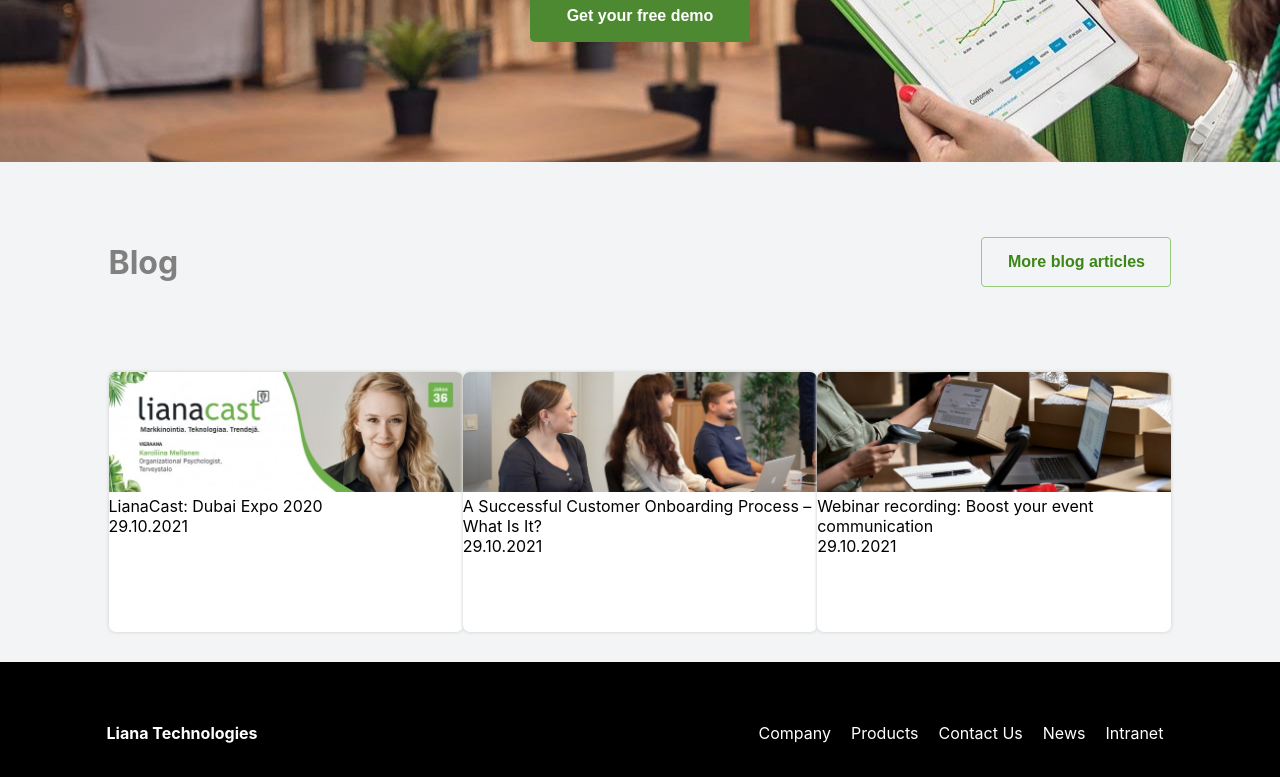
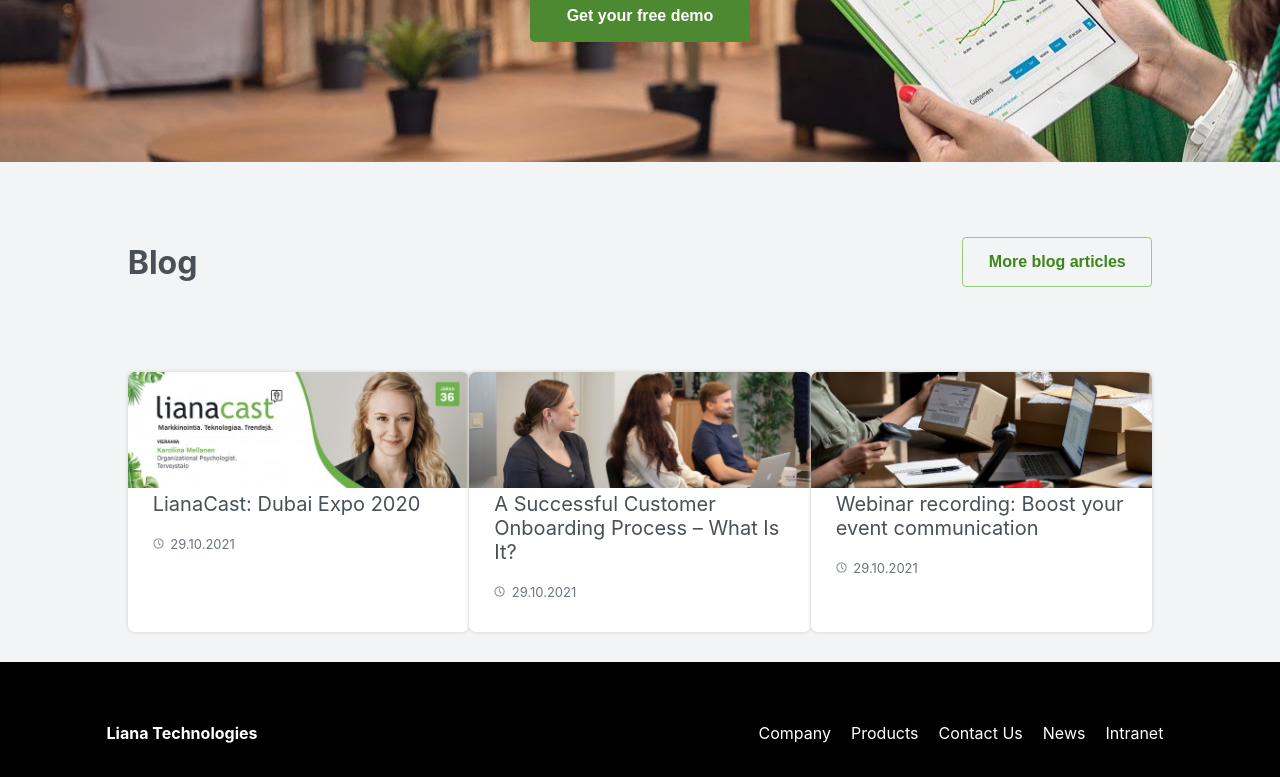
Before and after one commit to AndreasAvetisian/liana_technologies, a React (Create React App) app: page / in a window 1280 px wide. Shown: the part 464-1241 px from the top of the page. Built offline with nearby package versions, Linux system fonts and the light colour scheme.

Commit message:
Blog
Blog component was created.

```diff
--- a/src/components/Blogs.js
+++ b/src/components/Blogs.js
@@ -3,6 +3,7 @@
 import lianacast from "../pictures/blog/lianacast.jpg";
 import milloin_integroida from "../pictures/blog/milloin_integroida_kassajarjestelma.jpg";
 import onboarding from "../pictures/blog/onboarding.jpg";
+import dateIcon from "../pictures/blog/clock.png";
 
 export default function Blogs(props) {
 
@@ -20,18 +21,18 @@
         <div className={styles.blogComponentStyle}>
             <div className={styles.blogField}>
                 <div><img src={lianacast} className={styles.blogPictureSize}/></div>
-                <div>LianaCast: Dubai Expo 2020</div>
-                <div>29.10.2021</div>
+                <div className={styles.blogText}>LianaCast: Dubai Expo 2020</div>
+                <div className={styles.blogDate}><img src={dateIcon} width="11" height="11"/>&ensp;29.10.2021</div>
             </div>
             <div className={styles.blogField}>
                 <div><img src={onboarding} className={styles.blogPictureSize}/></div>
-                <div>A Successful Customer Onboarding Process – What Is It?</div>
-                <div>29.10.2021</div>
+                <div className={styles.blogText}>A Successful Customer Onboarding Process – What Is It?</div>
+                <div className={styles.blogDate}><img src={dateIcon} width="11" height="11"/>&ensp;29.10.2021</div>
             </div>
             <div className={styles.blogField}>
                 <div><img src={milloin_integroida} className={styles.blogPictureSize}/></div>
-                <div>Webinar recording: Boost your event communication</div>
-                <div>29.10.2021</div>
+                <div className={styles.blogText}>Webinar recording: Boost your event communication</div>
+                <div className={styles.blogDate}><img src={dateIcon} width="11" height="11"/>&ensp;29.10.2021</div>
             </div>
         </div>
     );
--- a/src/styles/Blogs.module.scss
+++ b/src/styles/Blogs.module.scss
@@ -22,5 +22,22 @@
             box-shadow: 0px 3px 7px 1px rgb(216, 216, 216);
             transition: margin-top 0.2s ease-in;
         }
+
+        .blogText {
+            // background-color: green;
+            padding: 0px 25px 0px 25px;
+            color: #495057;
+            font-size: 1.25rem;
+        }
+
+        .blogDate {
+            display: flex;
+            align-items: center;
+            // background-color: blue;
+            padding: 0px 25px 0px 25px;
+            color: #6C757D;
+            font-size: 0.8125rem;
+            margin-top: 20px;
+        }
     }
 }
--- a/src/styles/Container.module.scss
+++ b/src/styles/Container.module.scss
@@ -60,7 +60,7 @@
 
         .blogContent {
             background-color: #f2f4f5;
-            width: 83.0463%;
+            width: 80.0463%;
             height: 500px;
             // background-color: red;
 
@@ -73,7 +73,7 @@
 
                 .blogTitle {
                     font-size: 2rem;
-                    color: grey;
+                    color: #495057;
                     font-weight: 700;
                 }
 
```
Also changed, not shown: src/pictures/blog/clock.png (added).
